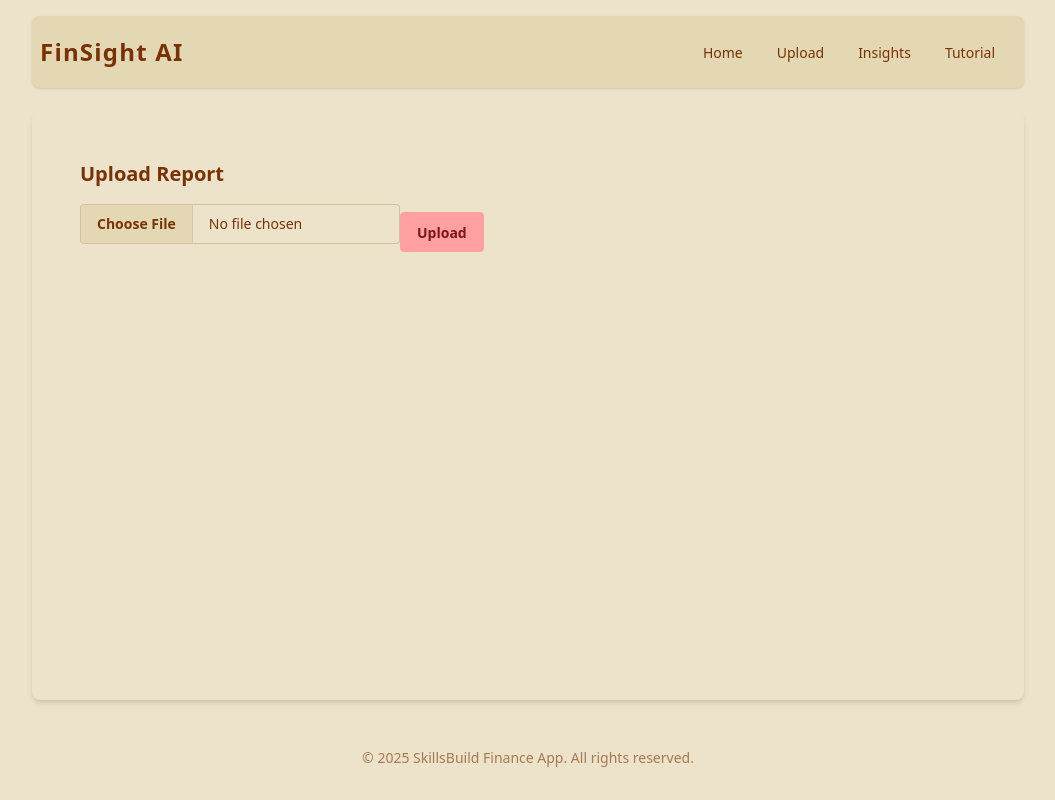
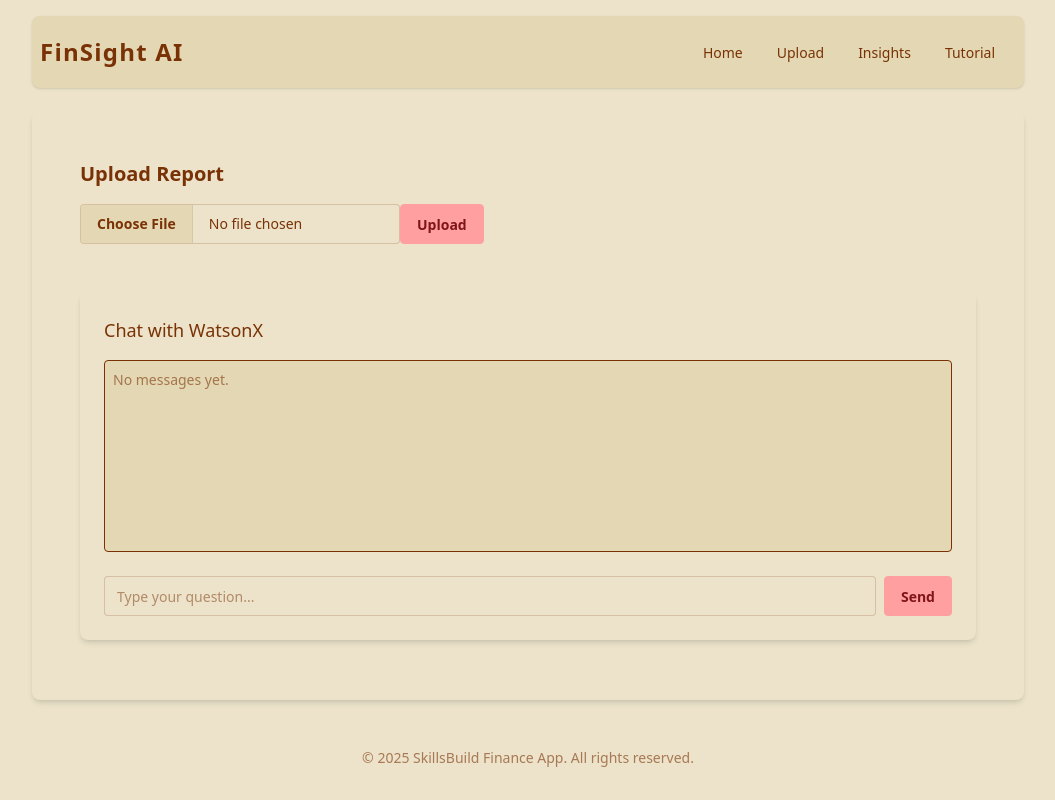
Before and after one commit to abbieDuan87/ibm-watsonx-finance, a Next.js app in the folder frontend/: page /upload in a window 1280 px wide. Shown: the whole page, without its empty margins (112-1167 px from the left). Built offline with nearby package versions, Linux system fonts and the light colour scheme.

Commit message:
added chat window

```diff
--- a/frontend/src/app/page.tsx
+++ b/frontend/src/app/page.tsx
@@ -1,16 +1,21 @@
+import Link from "next/link";
+
 export default function Home() {
 	return (
 		<main className="p-8">
-			<div className="hero bg-orange-400 min-h-screen text-yellow-200">
+			<div className="hero min-h-screen">
 				<div className="hero-content text-center">
 					<div className="max-w-md">
 						<h1 className="text-5xl font-bold">Hello there</h1>
 						<p className="py-6">
-							Provident cupiditate voluptatem et in. Quaerat fugiat ut assumenda
-							excepturi exercitationem quasi. In deleniti eaque aut repudiandae
-							et a id nisi.
+							FinSight AI empowers small businesses with AI-driven financial
+							insights. Upload your financial reports and interact with our
+							WatsonX-powered assistant to get instant, actionable analysis and
+							guidance—no data science expertise required.
 						</p>
-						<button className="btn">Get Started</button>
+						<Link href="/upload" passHref>
+							<button className="btn">Get Started</button>
+						</Link>
 					</div>
 				</div>
 			</div>
--- a/frontend/src/app/upload/page.tsx
+++ b/frontend/src/app/upload/page.tsx
@@ -5,6 +5,10 @@ import { useState } from "react";
 export default function UploadPage() {
 	const [file, setFile] = useState<File | null>(null);
 	const [result, setResult] = useState<string>("");
+	const [chatInput, setChatInput] = useState("");
+	const [chatHistory, setChatHistory] = useState<
+		{ role: "user" | "ai"; message: string }[]
+	>([]);
 
 	const handleFileChange = (e: React.ChangeEvent<HTMLInputElement>) => {
 		if (e.target.files && e.target.files.length > 0) {
@@ -31,6 +35,21 @@ export default function UploadPage() {
 		}
 	};
 
+	const handleChatSend = async () => {
+		if (!chatInput.trim()) return;
+		// Add user message to chat history
+		setChatHistory((prev) => [...prev, { role: "user", message: chatInput }]);
+		// Placeholder for WatsonX API integration
+		// Simulate AI response for now
+		setTimeout(() => {
+			setChatHistory((prev) => [
+				...prev,
+				{ role: "ai", message: "This is a placeholder response from WatsonX." },
+			]);
+		}, 500);
+		setChatInput("");
+	};
+
 	return (
 		<main className="p-6 space-y-4">
 			<h2 className="text-xl font-semibold">Upload Report</h2>
@@ -46,6 +65,51 @@ export default function UploadPage() {
 					<p>{result}</p>
 				</div>
 			)}
+
+			{/* Chat Window */}
+			<div className="mt-8 card bg-base-100 shadow-md">
+				<div className="card-body">
+					<h3 className="font-title text-lg mb-2">Chat with WatsonX</h3>
+					<div className="h-48 overflow-y-auto mb-4 border rounded p-2 bg-base-200">
+						{chatHistory.length === 0 && (
+							<p className="text-base-content/60">No messages yet.</p>
+						)}
+						{chatHistory.map((msg, idx) => (
+							<div
+								key={idx}
+								className={`mb-2 ${
+									msg.role === "user" ? "text-right" : "text-left"
+								}`}
+							>
+								<span
+									className={`inline-block px-3 py-1 rounded ${
+										msg.role === "user"
+											? "bg-primary text-primary-content"
+											: "bg-secondary text-secondary-content"
+									}`}
+								>
+									{msg.message}
+								</span>
+							</div>
+						))}
+					</div>
+					<div className="flex gap-2">
+						<input
+							type="text"
+							className="input input-bordered flex-1"
+							placeholder="Type your question..."
+							value={chatInput}
+							onChange={(e) => setChatInput(e.target.value)}
+							onKeyDown={(e) => {
+								if (e.key === "Enter") handleChatSend();
+							}}
+						/>
+						<button className="btn btn-primary" onClick={handleChatSend}>
+							Send
+						</button>
+					</div>
+				</div>
+			</div>
 		</main>
 	);
 }
--- a/package.json
+++ b/package.json
@@ -4,7 +4,7 @@
 	},
 	"scripts": {
 		"dev": "run-p dev:*",
-		"dev:frontend": "cd frontend && yarn dev",
+		"dev:frontend": "cd frontend && npm run dev",
 		"dev:backend": "cd backend && ./start.sh"
 	}
 }
```
